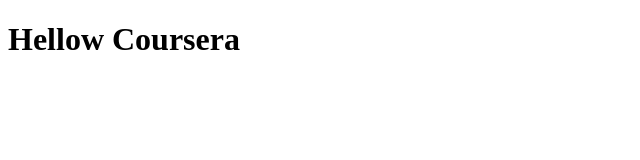
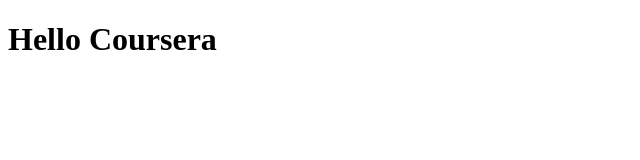
Before and after one commit to Michael-Cooper/coursera-angular, a plain HTML site: page index.html in a window 1280 px wide. Shown: the whole page, without its empty margins (0-640 px from the left). Drawn offline with Linux system fonts and the light colour scheme.

Commit message:
Update index.html

```diff
--- a/index.html
+++ b/index.html
@@ -11,6 +11,6 @@ and open the template in the editor.
         <meta name="viewport" content="width=device-width, initial-scale=1.0">
     </head>
     <body>
-        <h1>Hellow Coursera</h1>
+        <h1>Hello Coursera</h1>
     </body>
 </html>
```
